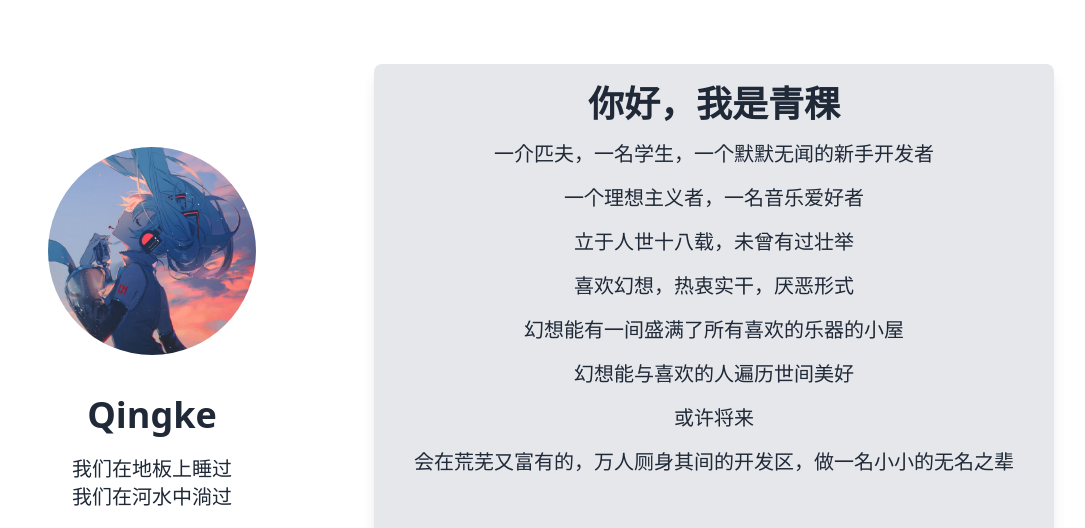
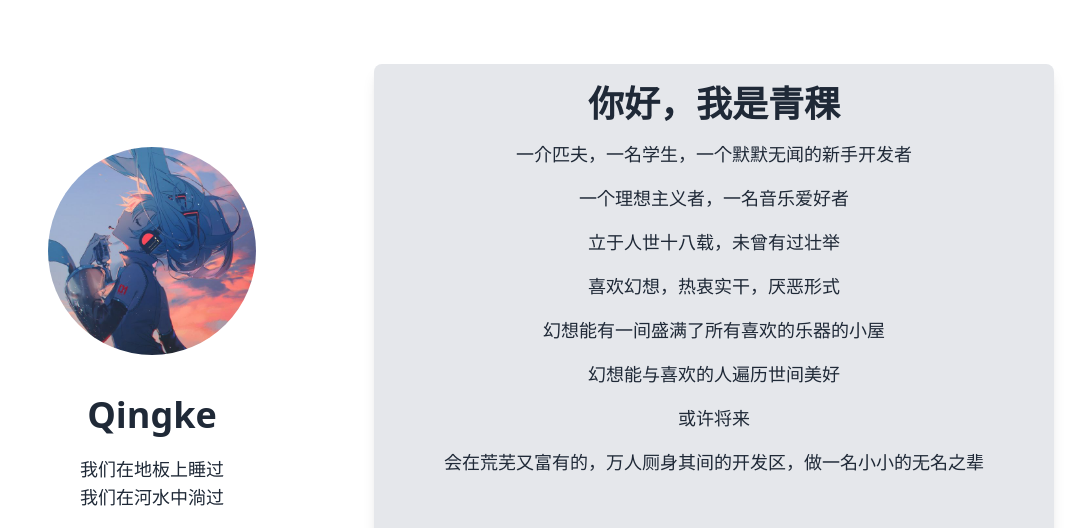
Before and after one commit to qingketsing/qingketsing.github.io, an Astro site: page /about in a window 1280 px wide. Shown: the top 528 px of the page, without its empty margins (126-1211 px from the left). Built offline with nearby package versions, Linux system fonts and the light colour scheme; Astro itself is replaced by a stand-in of ours; grey boxes are pictures that could not be loaded.

Commit message:
push_frame_work

```diff
--- a/src/layouts/MarkdownPostLayout.astro
+++ b/src/layouts/MarkdownPostLayout.astro
@@ -24,8 +24,8 @@ const { frontmatter } = Astro.props;
             <div class="pt-10"></div>
             <h1 class="text-4xl font-bold pl-[60px] text-black">{frontmatter.title}</h1>
             <div class="pt-5 xl:pt-5"></div>
-            <h1 class="text-2xl font-bold pl-[60px] text-black">{frontmatter.pubDate}</h1>
-            <div class="pl-[60px] pr-[60px] pt-5 w-[900px] text-xl text-gray-900">
+            <h1 class="text-xl font-bold pl-[60px] text-black">{frontmatter.pubDate}</h1>
+            <div class="pl-[60px] pr-[60px] pt-5 w-[900px] text-sm text-gray-900">
                 <slot />
             </div>
             <div class="pt-10"></div>
--- a/src/pages/about.astro
+++ b/src/pages/about.astro
@@ -42,8 +42,8 @@
         <div class="pt-10"></div>
         <h1 class="text-4xl font-bold text-center text-gray-800">Qingke</h1>
         <div class="pt-2 xl:pt-5"></div>
-        <p class="text-xl text-center text-gray-800">我们在地板上睡过</p>
-        <p class="text-xl text-center text-gray-800">我们在河水中淌过</p>
+        <p class="text-lg text-center text-gray-800">我们在地板上睡过</p>
+        <p class="text-lg text-center text-gray-800">我们在河水中淌过</p>
         <!--生成四个方块，边长20px，间距10px，横向排列-->
         <div class="pt-5"></div>
         <div class="flex space-x-2">
@@ -66,14 +66,14 @@
     <div class=" col-span-4 bg-gray-200 ml-[500px] mr-[100px] rounded-lg shadow-lg p-5 hover:bg-primary-focus hover:shadow-gray-500">
     <!-- 文字居中输出 -->
       <h1 class="text-4xl font-bold text-center text-gray-800">你好，我是青稞</h1>
-      <p class="text-xl text-center text-gray-800 pt-4">一介匹夫，一名学生，一个默默无闻的新手开发者</p>
-      <p class="text-xl text-center text-gray-800 pt-4">一个理想主义者，一名音乐爱好者</p>
-      <p class="text-xl text-center text-gray-800 pt-4">立于人世十八载，未曾有过壮举</p>
-      <p class="text-xl text-center text-gray-800 pt-4">喜欢幻想，热衷实干，厌恶形式</p>
-      <p class="text-xl text-center text-gray-800 pt-4">幻想能有一间盛满了所有喜欢的乐器的小屋</p>
-      <p class="text-xl text-center text-gray-800 pt-4">幻想能与喜欢的人遍历世间美好</p>
-      <p class="text-xl text-center text-gray-800 pt-4">或许将来</p>
-      <p class="text-xl text-center text-gray-800 pt-4">会在荒芜又富有的，万人厕身其间的开发区，做一名小小的无名之辈</p>
+      <p class="text-lg text-center text-gray-800 pt-4">一介匹夫，一名学生，一个默默无闻的新手开发者</p>
+      <p class="text-lg text-center text-gray-800 pt-4">一个理想主义者，一名音乐爱好者</p>
+      <p class="text-lg text-center text-gray-800 pt-4">立于人世十八载，未曾有过壮举</p>
+      <p class="text-lg text-center text-gray-800 pt-4">喜欢幻想，热衷实干，厌恶形式</p>
+      <p class="text-lg text-center text-gray-800 pt-4">幻想能有一间盛满了所有喜欢的乐器的小屋</p>
+      <p class="text-lg text-center text-gray-800 pt-4">幻想能与喜欢的人遍历世间美好</p>
+      <p class="text-lg text-center text-gray-800 pt-4">或许将来</p>
+      <p class="text-lg text-center text-gray-800 pt-4">会在荒芜又富有的，万人厕身其间的开发区，做一名小小的无名之辈</p>
       <div class="pt-20"></div>
     </div>
 
```
Also changed, not shown: src/pages/posts/五月，雨天的花青绿.md (+1 -1 lines), public/output.css.
